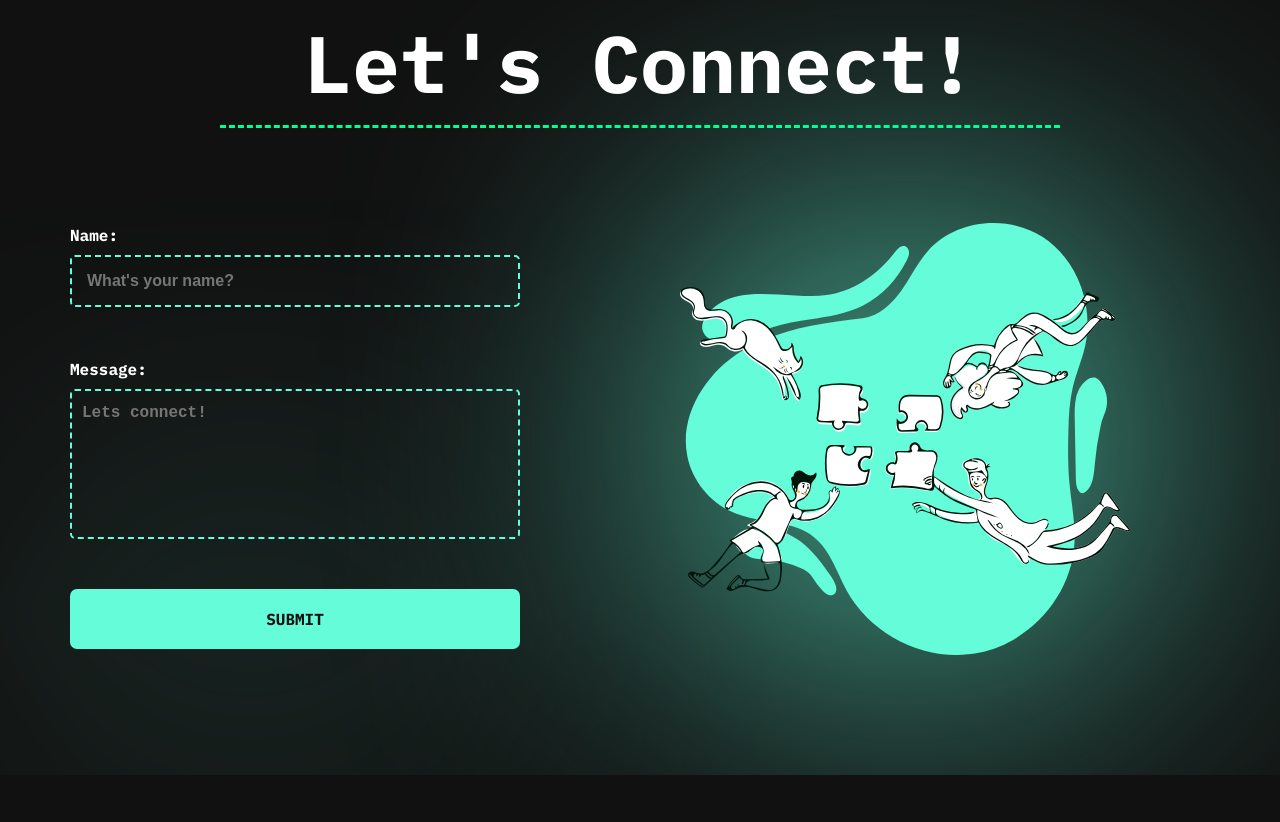
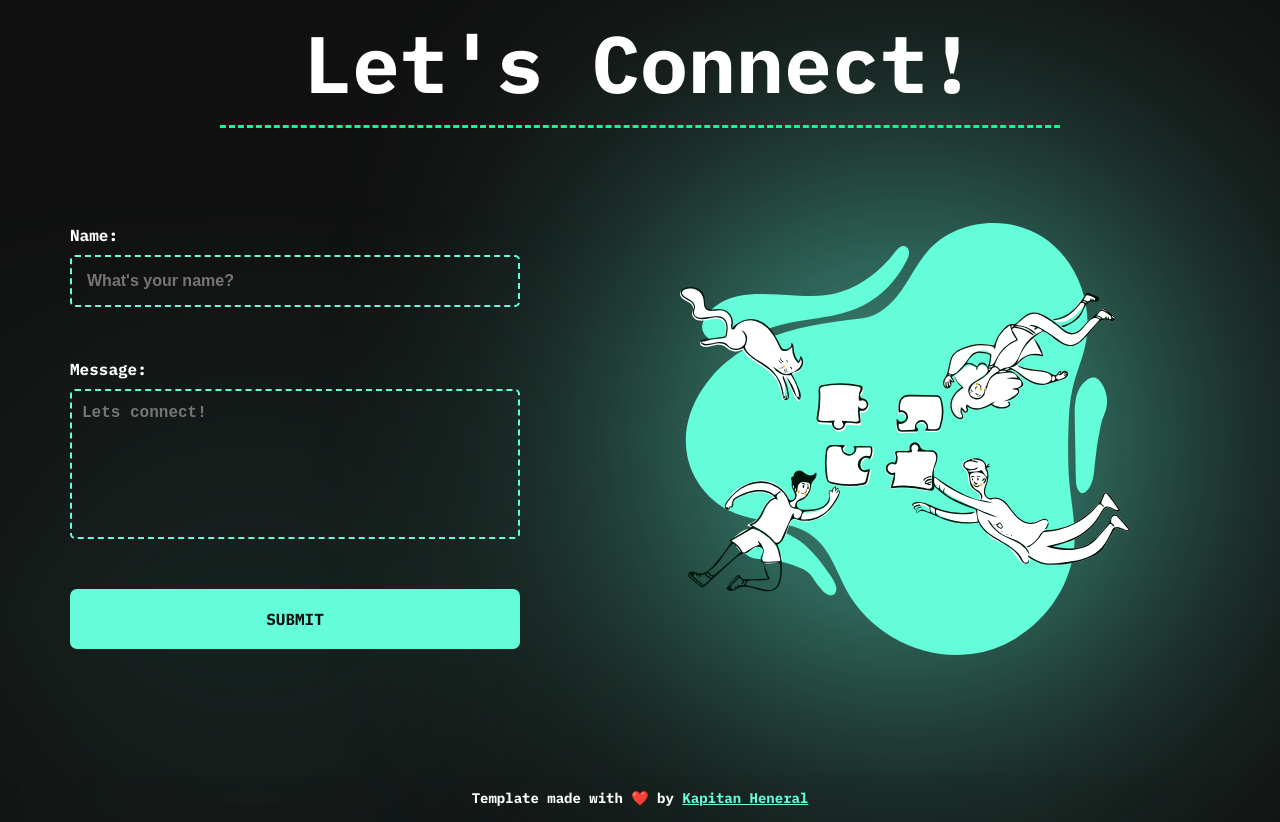
Before and after one commit to OSSPhilippines/freefolio, a website: page dark-hack/index.html in a window 1280 px wide. Shown: the part 2792-3614 px from the top of the page. Before the commit the page ends 3567 px from the top, so only its background shows below. Drawn offline with Linux system fonts and the light colour scheme; a script that the page names is missing.

Commit message:
Add Footer

```diff
--- a/dark-hack/index.html
+++ b/dark-hack/index.html
@@ -201,6 +201,11 @@
             </span>
         </div>
     </section>
+
+    <!-- Footer -->
+    <footer class="footer">
+        Template made with ❤️ by <a href="https://github.com/Finestwork" target="_blank" class="footer__link">Kapitan Heneral</a>
+    </footer>
 </main>
 </body>
 </html>
--- a/dark-hack/style.css
+++ b/dark-hack/style.css
@@ -438,7 +438,6 @@ body {
     justify-content: space-between;
     padding-bottom: 5rem;
 }
-
 .contact__form{
     width: 100%;
     max-width: 450px;
@@ -536,6 +535,24 @@ body {
     z-index: -1;
     transform-origin: center;
     transition: all .35s ease-in-out;
+}
+
+/*
+ * ==================
+ * Footer
+ * ==================
+ */
+.footer{
+    font-size: 1.4rem;
+    color: white;
+    font-weight: 700;
+    backdrop-filter: blur(75px);
+    text-align: center;
+    padding-top: 1.3rem;
+    padding-bottom: 1.3rem;
+}
+.footer__link{
+    color: #64fcd9;
 }
 
 /*
```
